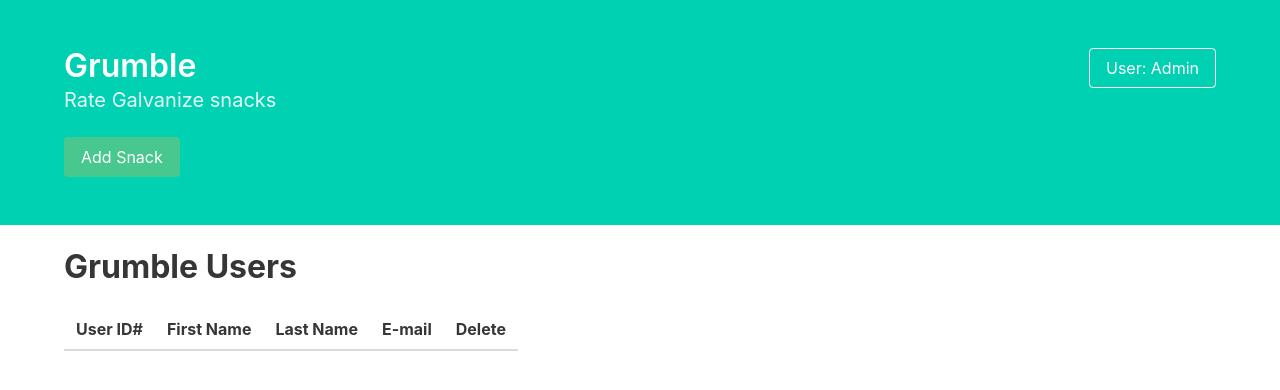
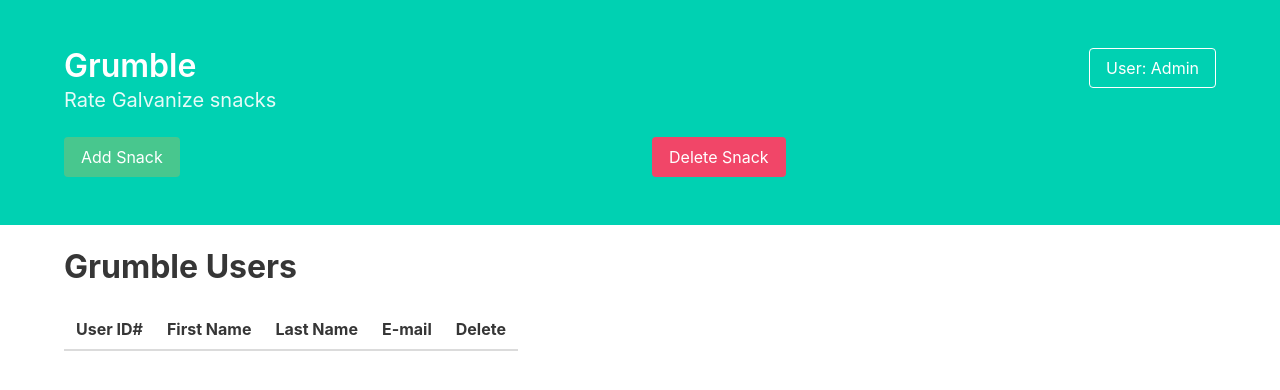
Before and after one commit to nathandpeterson/Grumble-frontend, a plain HTML site: page admin.html in a window 1280 px wide. Drawn offline with nearby package versions, Linux system fonts and the light colour scheme; no server answers.

Commit message:
save before pull

```diff
--- a/admin.html
+++ b/admin.html
@@ -36,6 +36,9 @@
           <div class="columns">
             <div class="column">
               <a class="button is-success" id="addSnackButton">Add Snack</a>
+            </div>
+            <div class="column">
+              <a class="button is-danger" id="delSnackButton">Delete Snack</a>
             </div>
           </div>
         </div>
--- a/admin.js
+++ b/admin.js
@@ -27,6 +27,7 @@ addSnack.addEventListener('click', function(){
     img: document.querySelector("#imgURL")
   }
   let post = document.querySelector("#addSnackPost")
+
 //sends a post request to add new snack on add snack click
 
   post.addEventListener('click', function(){
--- a/requests.js
+++ b/requests.js
@@ -53,7 +53,7 @@ window.Auth = {
 window.Admin = {
   postSnack(data){
     let token = window.Auth.getToken()
-    console.log('we have a token-->', token)
+
     return axios.post(`${url}/snacks` , data,
       {headers: { Authorization : token}})
     .then(message=>{
```
